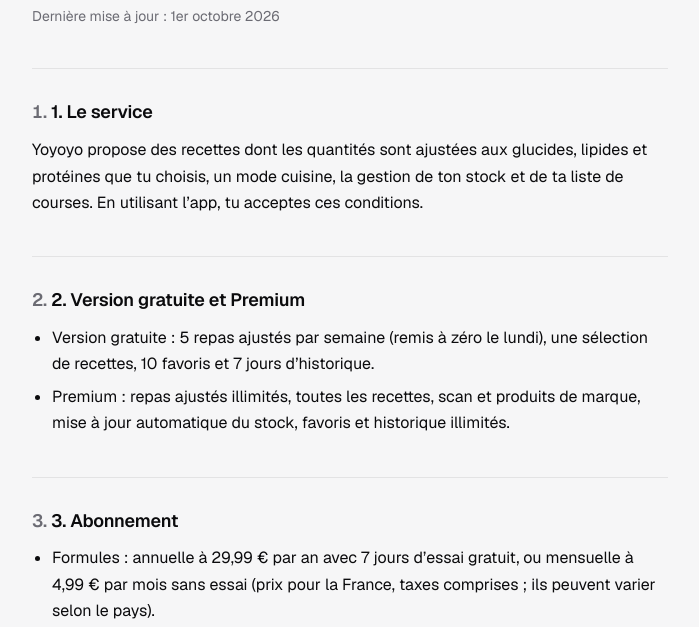
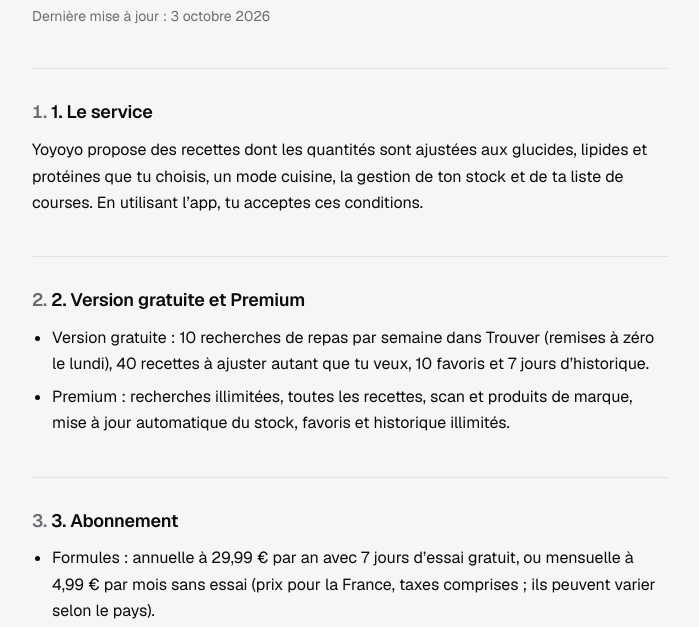
Before and after one commit to lejardinbio/yoyoyo-legal, a plain HTML site: page conditions.html in a window 1280 px wide. Shown: the part 160-787 px from the top of the page, without its empty margins (290-989 px from the left). Drawn offline with nearby package versions, Linux system fonts and the light colour scheme.

Commit message:
Add files via upload

```diff
--- a/conditions.html
+++ b/conditions.html
@@ -10,7 +10,7 @@
 <main class="doc">
   <header><a class="brand" href="index.html"><span class="dots" aria-hidden="true"><i></i><i></i><i></i></span>Yoyoyo</a><nav class="lang"><a href="terms.html" lang="en">English</a></nav></header>
   <h1>Conditions d’utilisation</h1>
-  <p class="muted">Dernière mise à jour : 1er octobre 2026</p>
+  <p class="muted">Dernière mise à jour : 3 octobre 2026</p>
 
   <h2>1. Le service</h2>
   <p>Yoyoyo propose des recettes dont les quantités sont ajustées aux glucides, lipides et protéines que tu choisis,
@@ -18,9 +18,9 @@
 
   <h2>2. Version gratuite et Premium</h2>
   <ul>
-    <li>Version gratuite : 5 repas ajustés par semaine (remis à zéro le lundi), une sélection de recettes, 10 favoris
-      et 7 jours d’historique.</li>
-    <li>Premium : repas ajustés illimités, toutes les recettes, scan et produits de marque, mise à jour automatique du
+    <li>Version gratuite : 10 recherches de repas par semaine dans Trouver (remises à zéro le lundi), 40 recettes à
+      ajuster autant que tu veux, 10 favoris et 7 jours d’historique.</li>
+    <li>Premium : recherches illimitées, toutes les recettes, scan et produits de marque, mise à jour automatique du
       stock, favoris et historique illimités.</li>
   </ul>
 
```
Also changed, not shown: terms.html (+4 -3 lines).
